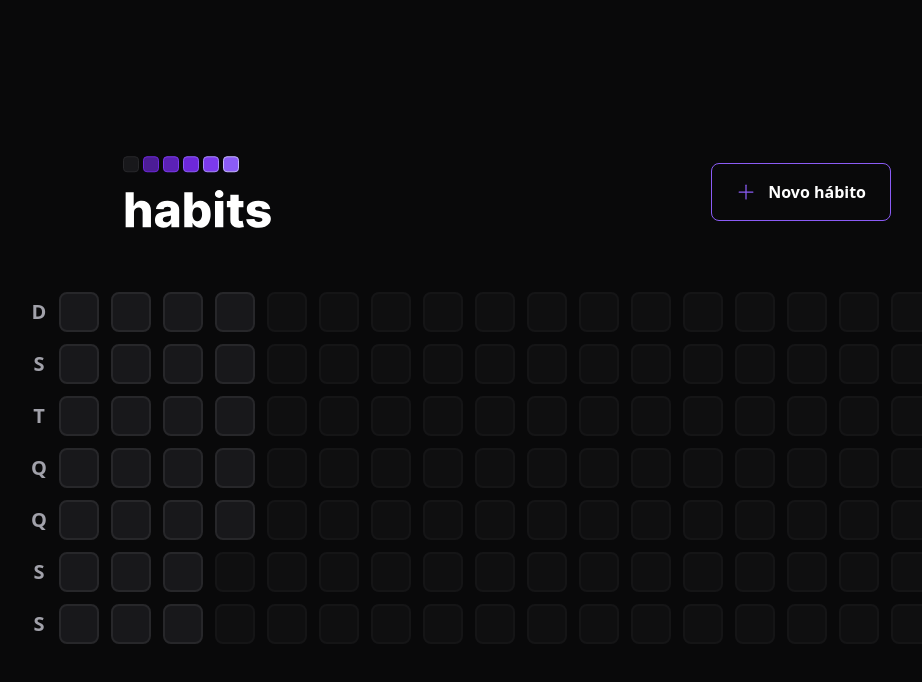
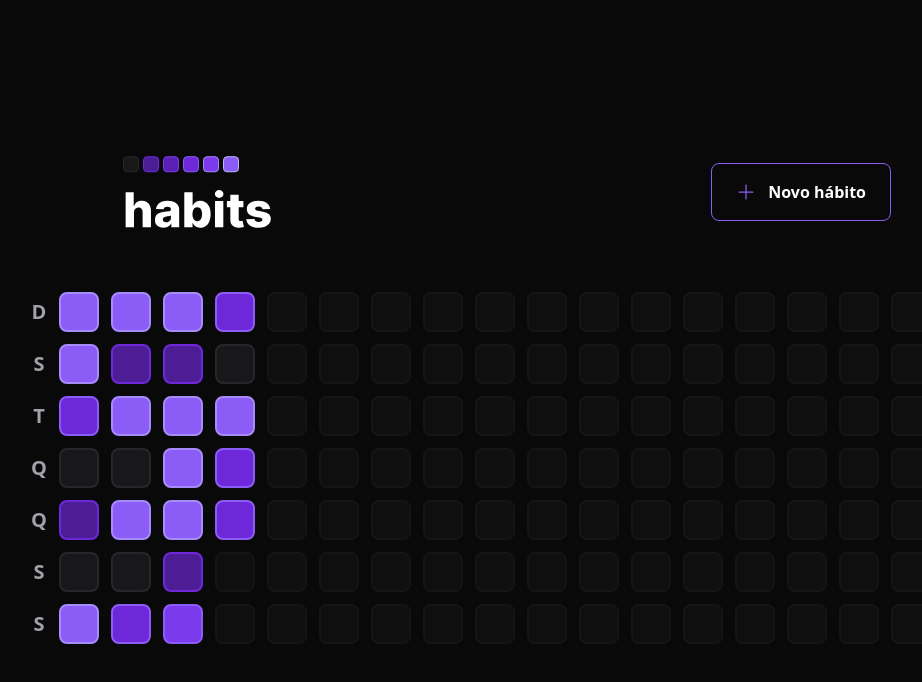
Before and after one commit to Leomendferre/NLW-Steup-Ignite, a React (Vite) app in the folder web/: page / in a window 1280 px wide. Shown: the top 682 px of the page, without its empty margins (133-1055 px from the left). Built offline with nearby package versions, Linux system fonts and the light colour scheme.

Commit message:
Aula-03-Personalizar o progresso quadrado do hábito

```diff
--- a/web/package.json
+++ b/web/package.json
@@ -11,6 +11,7 @@
   "dependencies": {
     "@radix-ui/react-dialog": "^1.0.2",
     "@radix-ui/react-popover": "^1.0.3",
+    "clsx": "^1.2.1",
     "dayjs": "^1.11.7",
     "phosphor-react": "^1.4.1",
     "react": "^18.2.0",
--- a/web/src/components/HabitDay.tsx
+++ b/web/src/components/HabitDay.tsx
@@ -1,10 +1,27 @@
 import * as Popover from '@radix-ui/react-popover';
+import clsx from 'clsx';
 import { ProgressBar } from './ProgressBar';
 
-export function HabitDay(){
+interface HabitDayProps {
+  completed: number
+  amount: number
+}
+
+export function HabitDay({ completed, amount}: HabitDayProps){
+  const completedPercentage = Math.round((completed/ amount) * 100)
+
   return(
     <Popover.Root>
-      <Popover.Trigger className="w-10 h-10 bg-zinc-900 border-2 border-zinc-800 rounded-lg" />
+      <Popover.Trigger
+      className={clsx('w-10 h-10  border-2  rounded-lg', {
+          'bg-zinc-900 border-zinc-800': completedPercentage === 0,
+          'bg-violet-900 border-violet-700': completedPercentage > 0 && completedPercentage < 40,
+          'bg-violet-800 border-violet-600': completedPercentage >= 20 && completedPercentage < 40,
+          'bg-violet-700 border-violet-500': completedPercentage >= 40 && completedPercentage < 60,
+          'bg-violet-600 border-violet-500': completedPercentage >= 60 && completedPercentage < 80,
+          'bg-violet-500 border-violet-400': completedPercentage >= 80,
+        })}
+      />
 
       <Popover.Portal>
         <Popover.Content className="min-w-[320px] p-6 rounded-2xl bg-zinc-900 flex flex-col">
--- a/web/src/components/SummaryTable.tsx
+++ b/web/src/components/SummaryTable.tsx
@@ -34,7 +34,13 @@ export function SummaryTable() {
 
       <div className="grid grid-rows-7 grid-flow-col gap-3">
         {summaryDates.map(date => {
-          return <HabitDay key={date.toString()} />
+          return (
+            <HabitDay
+            key={date.toString()}
+            amount={5}
+            completed={Math.round(Math.random() * 5)}
+            />
+          )
         })}
 
         {amountOfDaysToFill > 0 && Array.from({ length: amountOfDaysToFill }) .map((_, i) => {
```
Also changed, not shown: 1 other file (tests, documents, lock files or other folders).
